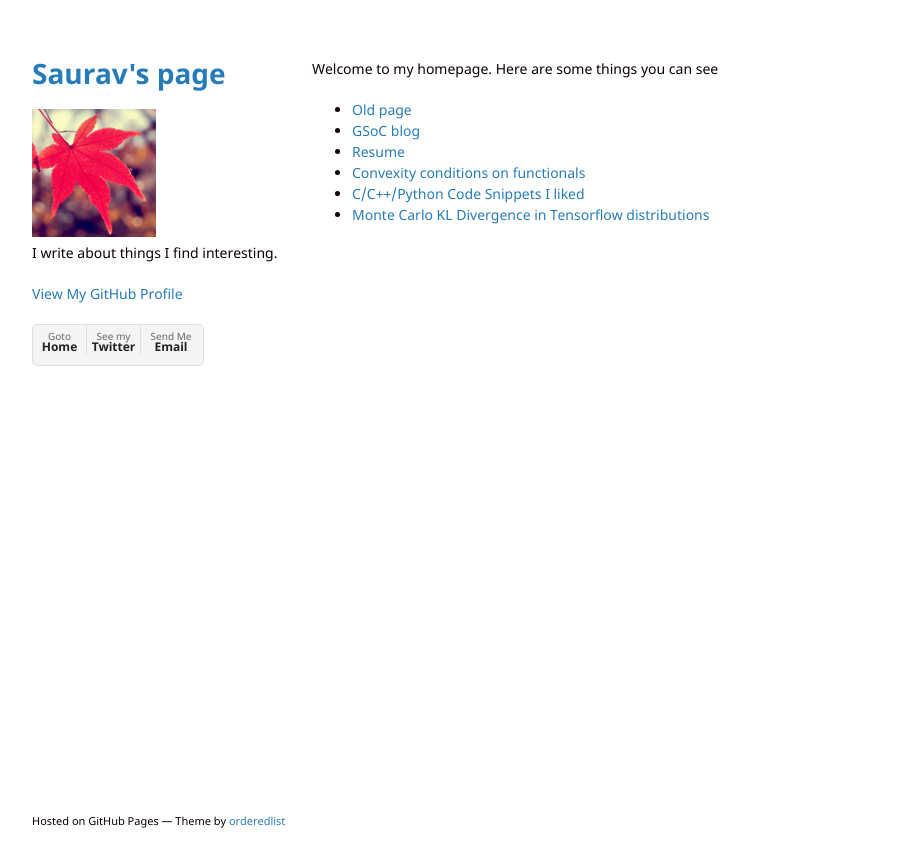
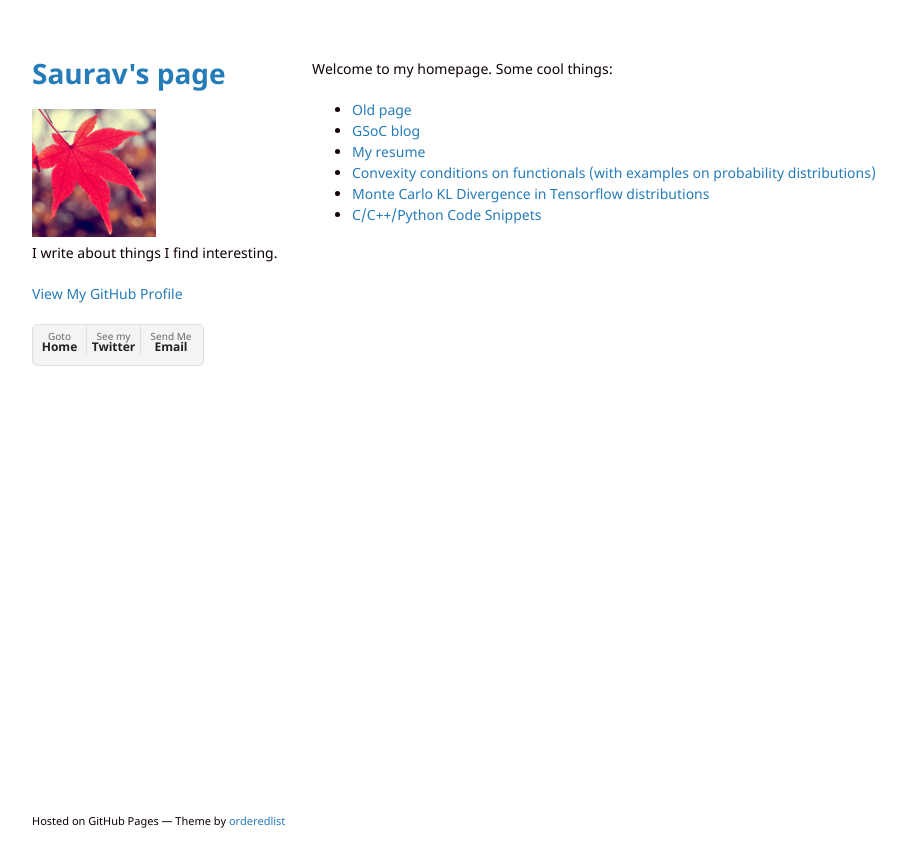
Before and after one commit to sshekh/sshekh.github.io, a Jekyll site: the page built from index.md, in a window 1280 px wide. Shown: the top 867 px of the page, without its empty margins (108-1014 px from the left). Built offline with Jekyll 4.4.1, drawn with Linux system fonts in a browser that asks for light colours.

Commit message:
Update snippets, index and gitconfig

```diff
--- a/index.md
+++ b/index.md
@@ -1,13 +1,13 @@
 ---
 layout: default
 ---
-Welcome to my homepage. Here are some things you can see
+Welcome to my homepage. Some cool things:
 
 * [Old page](www/)
 * [GSoC blog](blog/gsoc/index)
-* [Resume](content/gradresume.pdf)
-* [Convexity conditions on functionals](blog/convexity_fun)
-* [C/C++/Python Code Snippets I liked](blog/snips)
+* [My resume](content/gradresume.pdf)
+* [Convexity conditions on functionals (with examples on probability distributions)](blog/convexity_fun)
 * [Monte Carlo KL Divergence in Tensorflow distributions](blog/tf_kl_divergence)
+* [C/C++/Python Code Snippets](blog/snips)
 
 *[//]:  [My Linux config files](scripts/)
```
Also changed, not shown: blog/snips.md (+47 -0 lines), 1 other file.
